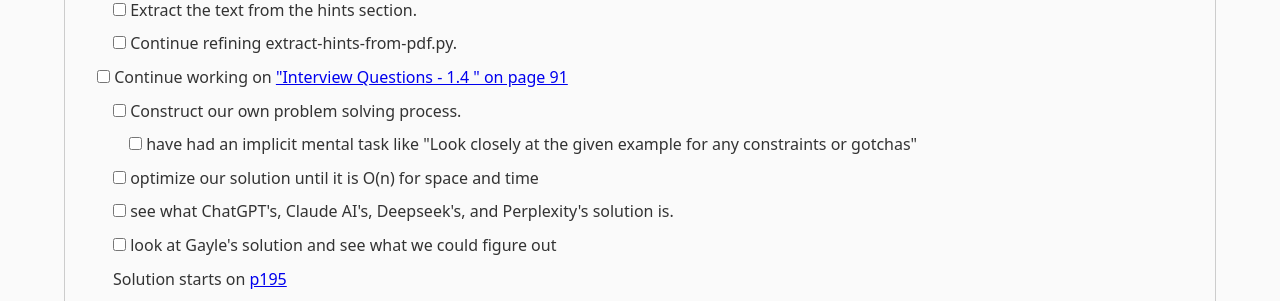
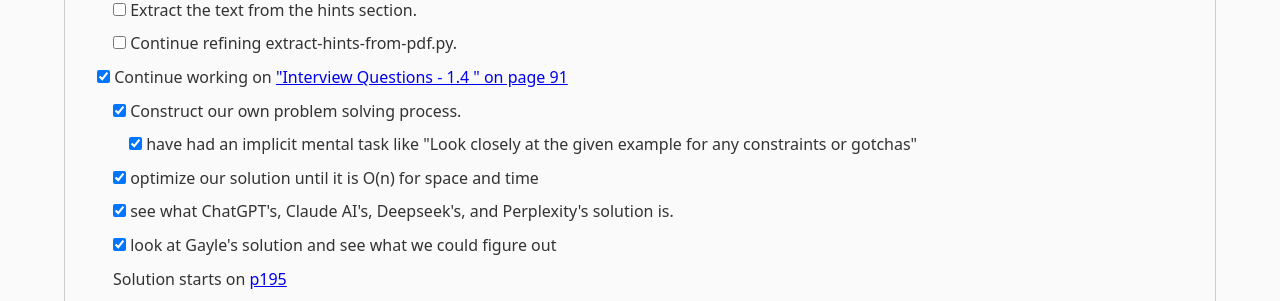
Before and after one commit to pflagerd/blog-bootstrap, a plain HTML site: page index.html in a window 1280 px wide. Shown: the part 470-771 px from the top of the page. Drawn offline with nearby package versions, Linux system fonts and the light colour scheme.

Commit message:
Check off our accomplishments for problem 1.4

```diff
--- a/index.html
+++ b/index.html
@@ -66,12 +66,12 @@
             <p style="margin-left: 1rem;">Hints Start on <a href="Cracking%20the%20Coding%20Interview%20189%20Programming%20Questions%20and%20Solutions.pdf#page=664" target="_blank">p653</a></p>
             <p style="margin-left: 2rem;"><label><input type="checkbox"> </label>Extract the text from the hints section.</p>
             <p style="margin-left: 2rem;"><label><input type="checkbox"> </label>Continue refining extract-hints-from-pdf.py.</p>
-            <p style="margin-left: 1rem;"><label><input type="checkbox"> </label>Continue working on <a href="Cracking%20the%20Coding%20Interview%20189%20Programming%20Questions%20and%20Solutions.pdf#page=102" target="_blank">"Interview Questions - 1.4 " on page 91</a></p>
-            <p style="margin-left: 2rem;"><label><input type="checkbox"> </label>Construct our own problem solving process.</p>
-            <p style="margin-left: 3rem;"><label><input type="checkbox"> </label>have had an implicit mental task like "Look closely at the given example for any constraints or gotchas"</p>
-            <p style="margin-left: 2rem;"><label><input type="checkbox"> </label>optimize our solution until it is O(n) for space and time</p>
-            <p style="margin-left: 2rem;"><label><input type="checkbox"> </label>see what ChatGPT's, Claude AI's, Deepseek's, and Perplexity's solution is.</p>
-            <p style="margin-left: 2rem;"><label><input type="checkbox"> </label>look at Gayle's solution and see what we could figure out</p>
+            <p style="margin-left: 1rem;"><label><input type="checkbox" checked> </label>Continue working on <a href="Cracking%20the%20Coding%20Interview%20189%20Programming%20Questions%20and%20Solutions.pdf#page=102" target="_blank">"Interview Questions - 1.4 " on page 91</a></p>
+            <p style="margin-left: 2rem;"><label><input type="checkbox" checked> </label>Construct our own problem solving process.</p>
+            <p style="margin-left: 3rem;"><label><input type="checkbox" checked> </label>have had an implicit mental task like "Look closely at the given example for any constraints or gotchas"</p>
+            <p style="margin-left: 2rem;"><label><input type="checkbox" checked> </label>optimize our solution until it is O(n) for space and time</p>
+            <p style="margin-left: 2rem;"><label><input type="checkbox" checked> </label>see what ChatGPT's, Claude AI's, Deepseek's, and Perplexity's solution is.</p>
+            <p style="margin-left: 2rem;"><label><input type="checkbox" checked> </label>look at Gayle's solution and see what we could figure out</p>
             <p style="margin-left: 2rem;">Solution starts on <a href="Cracking%20the%20Coding%20Interview%20189%20Programming%20Questions%20and%20Solutions.pdf#page=206" target="_blank">p195</a></p>
             <p style="margin-left: 1rem;"><label><input type="checkbox"> </label>Start working on <a href="Cracking%20the%20Coding%20Interview%20189%20Programming%20Questions%20and%20Solutions.pdf#page=102" target="_blank">"Interview Questions - 1.5 " on page 91</a></p>
             <p style="margin-left: 2rem;"><label><input type="checkbox"> </label>Construct our own problem solving process.</p>
```
